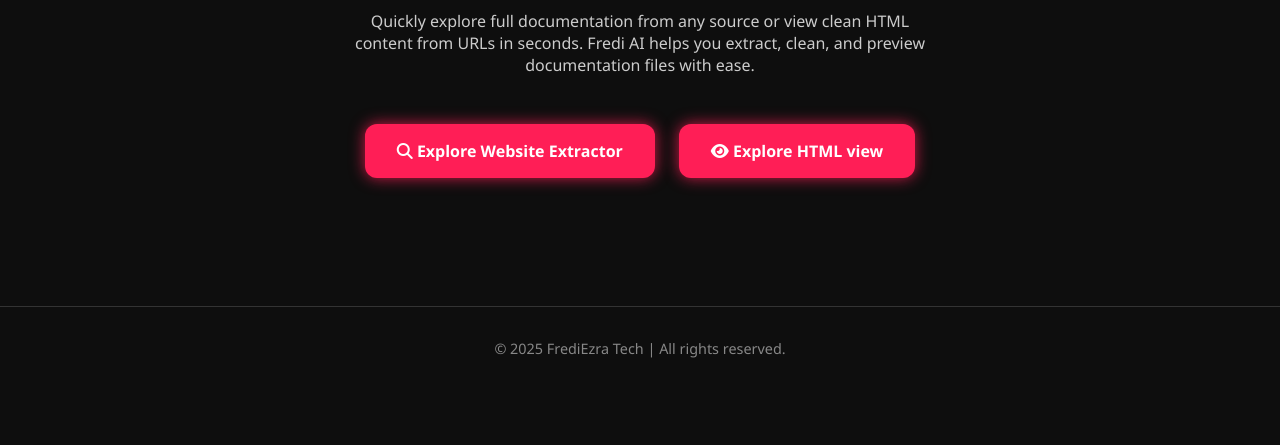
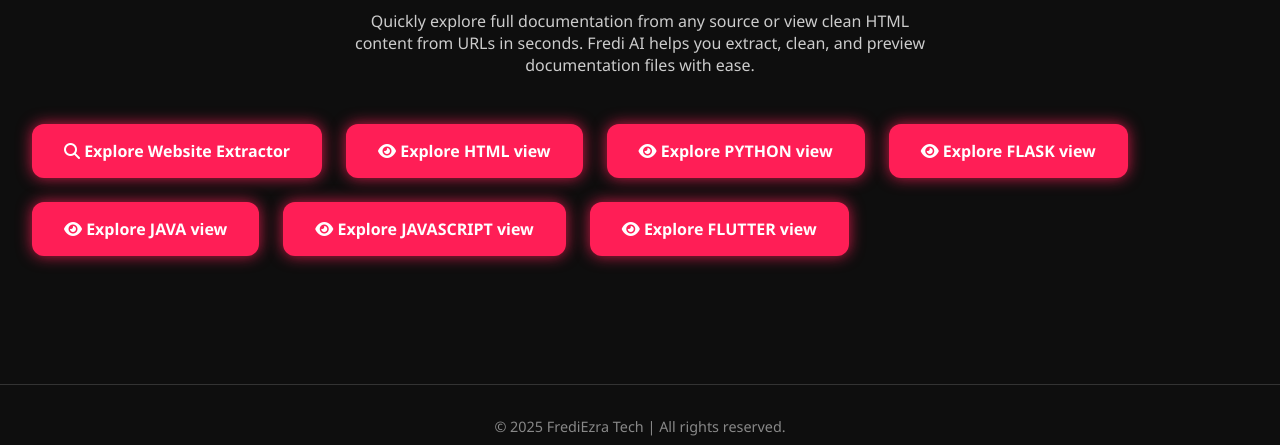
Before and after one commit to FezChat/Fredi-Ai-Site, a plain HTML site: page Convertor/index.html in a window 1280 px wide. Shown: the part 278-723 px from the top of the page. Drawn offline with Linux system fonts and the light colour scheme.

Commit message:
Update index.html

```diff
--- a/Convertor/index.html
+++ b/Convertor/index.html
@@ -160,6 +160,11 @@
     <div class="btn-group">
       <a href="webextract.html" class="tool-btn"><i class="fas fa-search"></i> Explore Website Extractor</a>
       <a href="htmlview.html" class="tool-btn"><i class="fas fa-eye"></i> Explore HTML view</a>
+      <a href="pyview.html" class="tool-btn"><i class="fas fa-eye"></i> Explore PYTHON  view</a>
+       <a href="flaskview.html" class="tool-btn"><i class="fas fa-eye"></i> Explore FLASK view</a>
+       <a href="javaview.html" class="tool-btn"><i class="fas fa-eye"></i> Explore JAVA view</a>
+       <a href="jsview.html" class="tool-btn"><i class="fas fa-eye"></i> Explore JAVASCRIPT view</a>
+       <a href="dartview.html" class="tool-btn"><i class="fas fa-eye"></i> Explore FLUTTER view</a>
     </div>
   </section>
 
```
